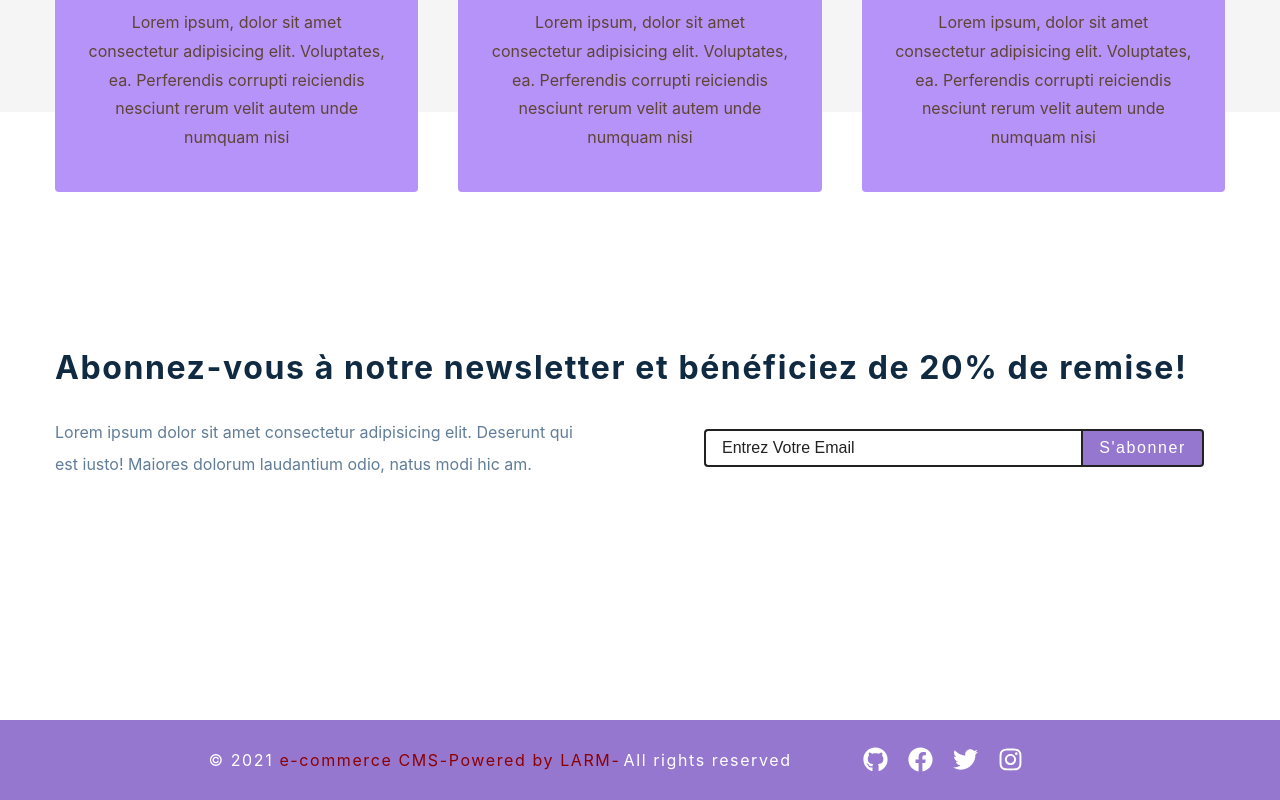
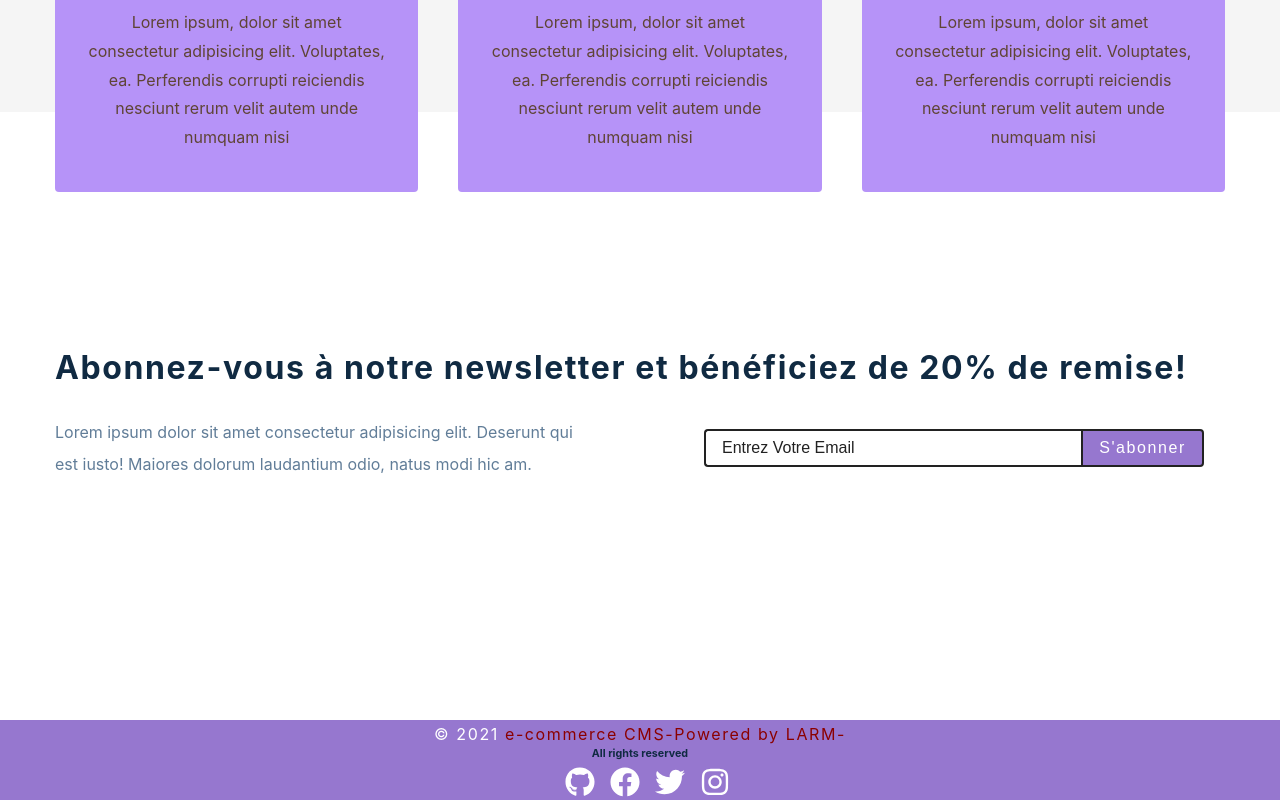
Before and after one commit to zicokiller/React-e-commerce, a React (Create React App) app: page / in a window 1280 px wide. Shown: the part 1432-2232 px from the top of the page. Built offline with nearby package versions, Linux system fonts and the light colour scheme; no server answers.

Commit message:
feature: Set and config categories buttons and companies filters select mode

```diff
--- a/src/components/Filters.js
+++ b/src/components/Filters.js
@@ -21,10 +21,9 @@ const Filters = () => {
     all_products,
   } = useFilterContext();
 
-  const categories = getUniqueValues(all_products, "category");
+  let categories = getUniqueValues(all_products, "category");
   const companies = getUniqueValues(all_products, "company");
   const colors = getUniqueValues(all_products, "colors");
-  console.log(colors);
 
   return (
     <Wrapper>
@@ -42,6 +41,46 @@ const Filters = () => {
             />
           </div>
           {/* end search input */}
+          {/* categories */}
+          <div className="form-control">
+            <h5>Categorie</h5>
+            <div>
+              {categories.map((c, index) => {
+                return (
+                  <button
+                    key={index}
+                    onClick={updateFilters}
+                    type="button"
+                    name="category"
+                    className={`${
+                      category === c.toLowerCase() ? "active" : null
+                    }`}
+                  >
+                    {c}
+                  </button>
+                );
+              })}
+            </div>
+          </div>
+          {/* end of categories */}
+          {/* companies */}
+          <div className="form-control">
+            <h5>Enseigne</h5>
+            <select
+              name="company"
+              value={company}
+              onChange={updateFilters}
+              className="company"
+            >
+              {companies.map((c, index) => {
+                return <option key={index} value={c}>
+                  {c}
+                </option>
+
+              })}
+            </select>
+          </div>
+          {/* end of companies */}
         </form>
       </div>
     </Wrapper>
--- a/src/components/Footer.js
+++ b/src/components/Footer.js
@@ -9,12 +9,12 @@ const Footer = () => {
       <span> e-commerce CMS-</span>
       <span>Powered by LARM-</span>
       </h5>
-      <h5>All rights reserved</h5>
+      <h6>All rights reserved</h6>
       <div className="social">
-        <span><FaGithub size={25} /></span>
-        <span><FaFacebook size={25} /></span>
-        <span><FaTwitter size={25} /></span>
-        <span><FaInstagram size={25} /></span>
+        <span><FaGithub size={30} /></span>
+        <span><FaFacebook size={30} /></span>
+        <span><FaTwitter size={30} /></span>
+        <span><FaInstagram size={30} /></span>
 
 
 
@@ -46,18 +46,18 @@ const Wrapper = styled.footer`
     display: flex;
     align-items: center;
     justify-content: center;
-    padding: 0 50px;
+    padding-top: 5px;
     span {
       display: grid;
       margin: 0 auto;
       place-items: center;
-      margin-left: 20px;
+      margin-left: 15px;
       color: var(--clr-white);
       cursor: pointer;
     }
   }
   @media (min-width: 776px) {
-    flex-direction: row;
+    flex-direction: column;
   }
 `;
 
--- a/src/context/filter_context.js
+++ b/src/context/filter_context.js
@@ -64,8 +64,10 @@ export const FilterProvider = ({ children }) => {
   const updateFilters = (e) => {
     let name = e.target.name;
     let value = e.target.value;
+    if (name === "category") {
+      value = e.target.textContent;
+    }
     dispatch({ type: UPDATE_FILTERS, payload: { name, value } });
-    console.log(name, value);
   };
 
   const clearFilters = (e) => {};
--- a/src/reducers/filter_reducer.js
+++ b/src/reducers/filter_reducer.js
@@ -56,7 +56,9 @@ const filter_reducer = (state, action) => {
     return { ...state, filters: { ...state.filters, [name]: value } };
   }
 
-  if (action.type === FILTER_PRODUCTS) {}
+  if (action.type === FILTER_PRODUCTS) {
+    return {...state};
+  }
 
   return state;
   throw new Error(`No Matching "${action.type}" - action type`);
--- a/src/utils/helpers.js
+++ b/src/utils/helpers.js
@@ -11,6 +11,6 @@ export const getUniqueValues = (data, type) => {
   if (type === "colors") {
     unique = unique.flat();
   }
-  return ["all", new Set(unique)];
+  return ["all", ... new Set(unique)];
 
 };
```
